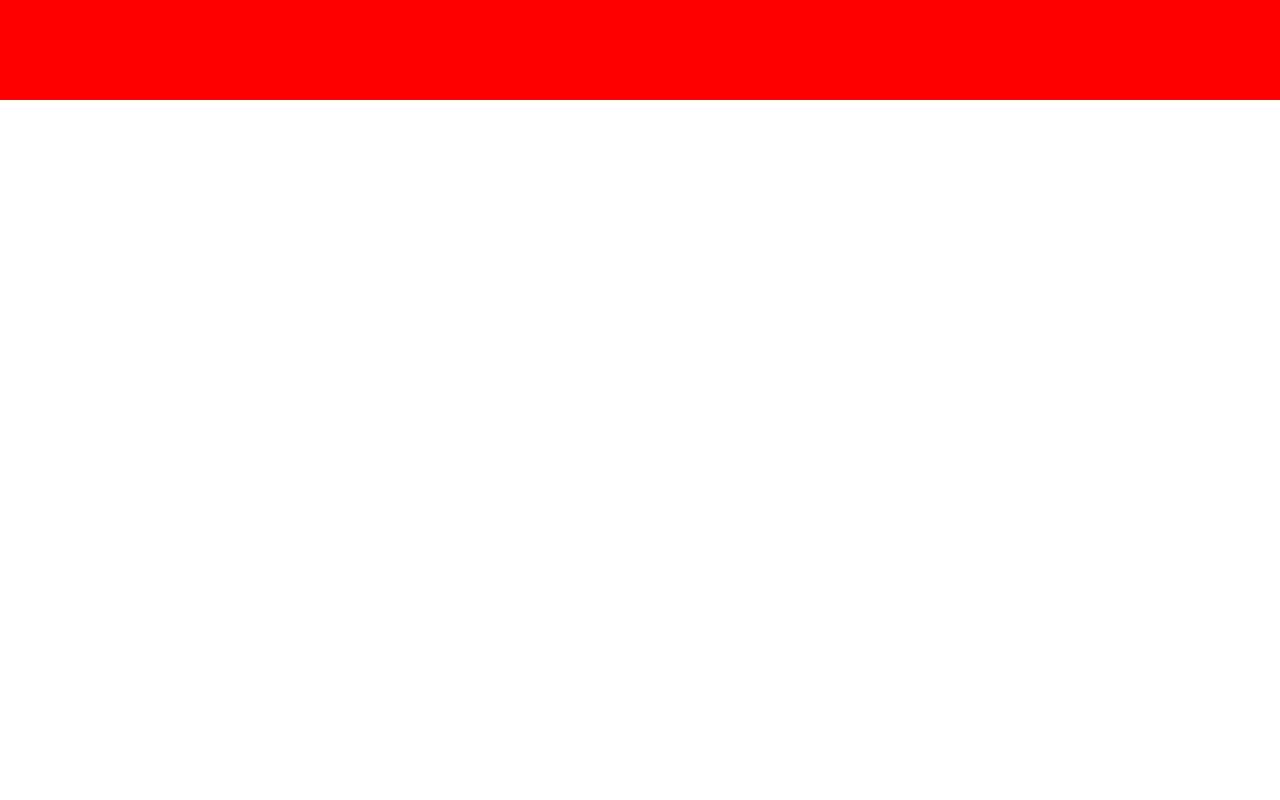
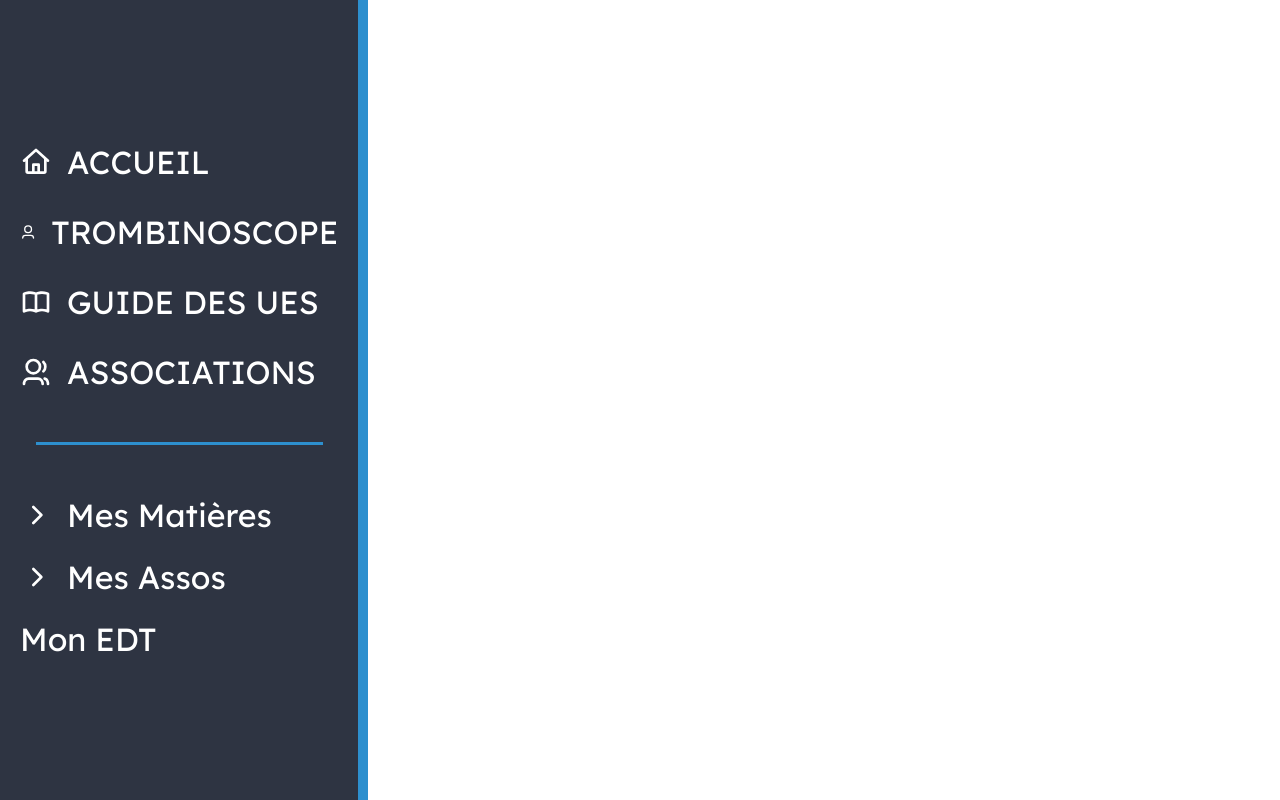
Before and after one commit to ungdev/etu-utt-front, a Next.js app: page / in a window 1280 px wide. Built offline with nearby package versions, Linux system fonts and the light colour scheme.

Commit message:
fix: add script and style

```diff
--- a/src/components/Navbar.module.scss
+++ b/src/components/Navbar.module.scss
@@ -1,39 +1,88 @@
+@import '@/variables.scss';
+
 .navbar {
   .menuing {
     position: relative;
-    height: 100px;
-    background-color: red;
-    overflow-y: hidden;
-    font-size: 3rem;
+    display: flex;
+    flex-flow: column wrap;
+    justify-content: center;
+    align-items: start;
+    height: 100vh;
+    width: 28%;
+    max-width: 450px;
+    background-color: $ung-dark-grey;
+    overflow-x: hidden;
+    font-size: 2rem;
+    color: white;
+    border-right: 10px solid $ung-light-blue;
 
-    .menus {
-      height: 100%;
+    a {
+      color: white;
+      text-decoration: none;
+    }
+
+    .button {
       display: flex;
-      overflow-x: hidden;
+      flex-flow: column nowrap;
+      width: 100%;
+      padding: 15px 20px;
+      box-sizing: border-box;
 
-      .menuButton {
-        transition: transform 0.3s ease-in-out;
+      &.link {
+      }
 
-        &.right {
-          transform: translateX(var(--selected-button-right));
+      &.category {
+        user-select: none;
+        cursor: pointer;
+        transition: all 0.25s ease-in-out;
+        max-height: 100%;
+        will-change: max-height;
+        overflow: hidden;
+        position: relative;
+        justify-content: start;
+
+        &.containerOpen .buttonContent svg {
+          transform: rotate(90deg);
         }
 
-        &.left,
-        &.selected {
-          transform: translateX(calc(-1 * var(--selected-button-left)));
+        &.containerClose {
+          max-height: calc(2rem + 30px);
         }
       }
+
+      .buttonContent {
+        display: flex;
+        flex-flow: row nowrap;
+        overflow-x: hidden;
+        text-overflow: ellipsis;
+        white-space: nowrap;
+        align-items: center;
+        gap: 15px;
+        flex: 1 0 auto;
+
+        svg {
+          height: 2rem;
+          transition: transform 0.25s ease-in-out;
+        }
+        .name {
+          text-transform: uppercase;
+        }
+      }
+      .indent-2 {
+        padding-left: 25px;
+      }
     }
-    .submenus {
-      position: absolute;
-      bottom: 100%;
-      display: flex;
-      transition: all 0.3s ease-in-out;
-      left: var(--left);
-      height: 100%;
 
-      &.visible {
-        bottom: 0;
+    .separator {
+      margin: 35px 0;
+      background-color: $ung-light-blue;
+      width: 80%;
+      align-self: center;
+      box-sizing: border-box;
+      height: 3px;
+
+      & ~ .button .name {
+        text-transform: unset;
       }
     }
   }
--- a/src/components/Navbar.tsx
+++ b/src/components/Navbar.tsx
@@ -1,8 +1,9 @@
 'use client';
 import { useAppSelector } from '@/lib/hooks';
 import styles from './Navbar.module.scss';
-import { CSSProperties, useEffect, useRef, useState } from 'react';
+import { useState } from 'react';
 import { getMenu } from '@/module/navbar';
+import Link from 'next/link';
 
 /**
  * The type defining all possible properties for a menu item
@@ -38,81 +39,46 @@ export type MenuItem<IncludeIcons extends boolean = boolean> = (IncludeIcons ext
  * Il supporte également le fait d'être modifié pendant que l'utilisateur est sur la page.
  * */
 export default function Navbar() {
-  const [selectedMenu, setSelectedMenu] = useState(-1);
+  const [selectedMenuName, setSelectedMenuName] = useState<string>('');
   const menuItems = useAppSelector(getMenu);
-  const menuItemsRef = menuItems.map(() => useRef<HTMLDivElement>(null));
 
-  useEffect(() => {
-    if (menuItems.length < menuItemsRef.length) {
-      // An item was removed
-    } else if (menuItems.length === menuItemsRef.length) {
-      // An item was modified
-    } else {
-      // An item was added
-    }
-  }, [menuItems]);
+  const toggleSelected = (itemName: string) => {
+    if (selectedMenuName.startsWith(itemName)) setSelectedMenuName(itemName.split(',').slice(0, -1).join());
+    else setSelectedMenuName(itemName);
+  };
 
-  /*
-
-  const selectedButtonTransform = selectedButtonRef.current
-    ? window.getComputedStyle(selectedButtonRef.current!).transform
-    : 'none';
-  const selectedButtonLeft = selectedButtonRef.current
-    ? selectedButtonRef.current?.getBoundingClientRect().left -
-      (selectedButtonTransform === 'none'
-        ? 0
-        : parseInt(selectedButtonTransform.match(/matrix.*\((.+)\)/)![1].split(', ')[4]))
-    : undefined;
-
-  const cssVariables = selectedButtonRef.current
-    ? ({
-        '--selected-button-left': `${selectedButtonLeft}px`,
-        '--selected-button-right': `${
-          window.innerWidth - (selectedButtonLeft! + selectedButtonRef.current?.clientWidth)
-        }px`,
-      } as CSSProperties)
-    : {};
-
-  const menusComponent = menu.map((menu, i) =>
-    menu.path ? (
-      <div
-        className={`${styles.menuButton} ${
-          mainMenuVisible ? '' : selectedMenu < i ? styles.right : selectedMenu > i ? styles.left : styles.selected
-        }`}
-        style={cssVariables}
-        key={`menu-${i}`}>
-        <Link href={menu.path}>{menu.name}</Link>
-      </div>
+  const inflateButton = (item: MenuItem, after: string = '') => {
+    return 'path' in item ? (
+      <Link href={item.path as string} className={`${styles.button} ${styles.link}`}>
+        <div className={`${styles.buttonContent} ${styles['indent-' + after.split(',').length]}`}>
+          {'icon' in item ? item.icon() : ''}
+          <div className={styles.name}>{item.name}</div>
+        </div>
+      </Link>
     ) : (
       <div
-        className={`${styles.menuButton} ${
-          mainMenuVisible ? '' : selectedMenu < i ? styles.right : selectedMenu > i ? styles.left : styles.selected
-        }`}
-        style={cssVariables}
-        onClick={() => mainMenuVisible && [setSelectedMenu(i)] && setMainMenuVisible(false)}
-        ref={buttonRefs[i]}
-        key={`menu-${i}`}>
-        {menu.name}
+        className={`${styles.button} ${styles.category} ${
+          selectedMenuName.startsWith([after, item.name].join()) ? styles.containerOpen : styles.containerClose
+        }`}>
+        <div
+          className={`${styles.buttonContent} ${styles['indent-' + after.split(',').length]}`}
+          onClick={() => toggleSelected([after, item.name].join())}>
+          {'icon' in item ? item.icon() : ''}
+          <div className={styles.name}>{item.name}</div>
+        </div>
+        <div className={styles.buttonChildrenContainer}>
+          {item.submenus.map((item) => inflateButton(item, [after, item.name].join()))}
+        </div>
       </div>
-    ),
-  );
+    );
+  };
 
-  const submenusComponent = menu[selectedMenu].submenus?.map((submenu, i) => (
-    <div key={`submenu-${i}`}>
-      <Link href={submenu.path!}>{submenu.name}</Link>
-    </div>
-  ));
-
-  */
   return (
     <div className={styles.navbar}>
       <div className={styles.menuing}>
-        {/* <div className={`${styles.menus}`}>{menusComponent}</div>
-        <div
-          className={`${styles.submenus} ${!mainMenuVisible ? styles.visible : ''}`}
-          style={{ '--left': `${selectedButtonRef.current?.clientWidth}px` } as CSSProperties}>
-          {submenusComponent}
-        </div> */}
+        {menuItems.items.slice(0, menuItems.seperator).map((item) => inflateButton(item))}
+        <div className={styles.separator} />
+        {menuItems.items.slice(menuItems.seperator).map((item) => inflateButton(item))}
       </div>
     </div>
   );
--- a/src/global.scss
+++ b/src/global.scss
@@ -1,8 +1,6 @@
+@import url('https://fonts.googleapis.com/css2?family=Lexend:wght@300;400;600&display=swap');
+
 body {
   margin: 0;
-
-  $ung-light-blue: #2d8fce;
-  $ung-lught-grey: #444c5f;
-  $ung-dark-grey: #2e3442;
-  $blue: #2d8fce;
+  font-family: Lexend, Tahoma, Geneva, Verdana, sans-serif;
 }
--- /dev/null
+++ b/src/icons/Book.tsx
@@ -0,0 +1,7 @@
+import React from 'react';
+
+export default () => (
+  <svg xmlns="http://www.w3.org/2000/svg" fill="currentColor" viewBox="0 0 24 24" stroke="none">
+    <path d="M4 6.633c.14-.056.308-.118.503-.181A9.77 9.77 0 0 1 7.5 6a9.77 9.77 0 0 1 2.997.452c.195.063.363.125.503.181v10.88A11.817 11.817 0 0 0 7.5 17c-1.46 0-2.649.248-3.5.513V6.633zm8-1.748a9.257 9.257 0 0 0-.888-.337A11.769 11.769 0 0 0 7.5 4c-1.526 0-2.755.271-3.612.548a8.889 8.889 0 0 0-1.001.389 5.905 5.905 0 0 0-.357.18l-.025.014-.009.005-.003.002h-.001c-.002.002-.247.147-.002.002A1 1 0 0 0 2 6v13a1 1 0 0 0 1.51.86l-.005.003h.001l.002-.001.001-.001.037-.02c.037-.02.098-.05.182-.09.17-.078.43-.188.775-.3A9.77 9.77 0 0 1 7.5 19a9.77 9.77 0 0 1 2.997.451 6.9 6.9 0 0 1 .775.3 3.976 3.976 0 0 1 .223.112m0 0h-.001l-.002-.001-.001-.001c.314.185.704.185 1.018 0l.037-.02c.037-.02.098-.05.182-.09a6.9 6.9 0 0 1 .775-.3A9.77 9.77 0 0 1 16.5 19a9.77 9.77 0 0 1 2.997.451 6.9 6.9 0 0 1 .775.3 3.976 3.976 0 0 1 .219.11A1 1 0 0 0 22 19V6a1 1 0 0 0-.49-.86l-.002-.001h-.001l-.003-.003-.01-.005-.024-.014a5.883 5.883 0 0 0-.357-.18 8.897 8.897 0 0 0-1-.389A11.769 11.769 0 0 0 16.5 4c-1.525 0-2.755.271-3.612.548a9.112 9.112 0 0 0-.888.337m8 1.748v10.88A11.817 11.817 0 0 0 16.5 17c-1.46 0-2.649.248-3.5.513V6.633c.14-.056.308-.118.503-.181A9.77 9.77 0 0 1 16.5 6a9.77 9.77 0 0 1 2.997.452c.195.063.363.125.503.181zm.49.228l.005.002h-.001l-.003-.002zm0 13l.004.002-.002-.002" />
+  </svg>
+);
--- /dev/null
+++ b/src/icons/Caret.tsx
@@ -0,0 +1,7 @@
+import React from 'react';
+
+export default () => (
+  <svg xmlns="http://www.w3.org/2000/svg" fill="currentColor" viewBox="0 0 24 24" stroke="none">
+    <path d="M9.293 18.707a1 1 0 0 1 0-1.414L14.586 12 9.293 6.707a1 1 0 0 1 1.414-1.414l6 6a1 1 0 0 1 0 1.414l-6 6a1 1 0 0 1-1.414 0z" />
+  </svg>
+);
--- a/src/icons/Home.tsx
+++ b/src/icons/Home.tsx
@@ -1,21 +1,7 @@
 import React from 'react';
 
-type Params = {
-  width: number;
-};
-
-export default ({ width = 1.5 }: Params) => (
-  <svg
-    xmlns="http://www.w3.org/2000/svg"
-    fill="none"
-    viewBox="0 0 24 24"
-    strokeWidth={width}
-    stroke="currentColor"
-    className="w-6 h-6">
-    <path
-      strokeLinecap="round"
-      strokeLinejoin="round"
-      d="M2.25 12l8.954-8.955c.44-.439 1.152-.439 1.591 0L21.75 12M4.5 9.75v10.125c0 .621.504 1.125 1.125 1.125H9.75v-4.875c0-.621.504-1.125 1.125-1.125h2.25c.621 0 1.125.504 1.125 1.125V21h4.125c.621 0 1.125-.504 1.125-1.125V9.75M8.25 21h8.25"
-    />
+export default () => (
+  <svg xmlns="http://www.w3.org/2000/svg" fill="currentColor" viewBox="0 0 24 24" stroke="none">
+    <path d="M11.336 2.253a1 1 0 0 1 1.328 0l9 8a1 1 0 0 1-1.328 1.494L20 11.45V19a2 2 0 0 1-2 2H6a2 2 0 0 1-2-2v-7.55l-.336.297a1 1 0 0 1-1.328-1.494l9-8zM6 9.67V19h3v-5a1 1 0 0 1 1-1h4a1 1 0 0 1 1 1v5h3V9.671l-6-5.333-6 5.333zM13 19v-4h-2v4h2z" />
   </svg>
 );
--- /dev/null
+++ b/src/icons/User.tsx
@@ -0,0 +1,7 @@
+import React from 'react';
+
+export default () => (
+  <svg xmlns="http://www.w3.org/2000/svg" fill="currentColor" viewBox="0 0 24 24" stroke="none">
+    <path d="M12 4a4 4 0 1 0 0 8 4 4 0 0 0 0-8zM6 8a6 6 0 1 1 12 0A6 6 0 0 1 6 8zm2 10a3 3 0 0 0-3 3 1 1 0 1 1-2 0 5 5 0 0 1 5-5h8a5 5 0 0 1 5 5 1 1 0 1 1-2 0 3 3 0 0 0-3-3H8z" />
+  </svg>
+);
--- /dev/null
+++ b/src/icons/Users.tsx
@@ -0,0 +1,7 @@
+import React from 'react';
+
+export default () => (
+  <svg xmlns="http://www.w3.org/2000/svg" fill="currentColor" viewBox="0 0 24 24" stroke="none">
+    <path d="M10 4a4 4 0 1 0 0 8 4 4 0 0 0 0-8zM4 8a6 6 0 1 1 12 0A6 6 0 0 1 4 8zm12.828-4.243a1 1 0 0 1 1.415 0 6 6 0 0 1 0 8.486 1 1 0 1 1-1.415-1.415 4 4 0 0 0 0-5.656 1 1 0 0 1 0-1.415zm.702 13a1 1 0 0 1 1.212-.727c1.328.332 2.169 1.18 2.652 2.148.468.935.606 1.98.606 2.822a1 1 0 1 1-2 0c0-.657-.112-1.363-.394-1.928-.267-.533-.677-.934-1.349-1.102a1 1 0 0 1-.727-1.212zM6.5 18C5.24 18 4 19.213 4 21a1 1 0 1 1-2 0c0-2.632 1.893-5 4.5-5h7c2.607 0 4.5 2.368 4.5 5a1 1 0 1 1-2 0c0-1.787-1.24-3-2.5-3h-7z" />
+  </svg>
+);
--- a/src/module/navbar.ts
+++ b/src/module/navbar.ts
@@ -1,67 +1,101 @@
 import { MenuItem } from '@/components/Navbar';
+import Book from '@/icons/Book';
+import Caret from '@/icons/Caret';
 import Home from '@/icons/Home';
+import User from '@/icons/User';
+import Users from '@/icons/Users';
 import { type Action, createSlice, type PayloadAction } from '@reduxjs/toolkit';
 import { AppDispatch, RootState } from 'src/lib/store';
 
 export const userSlice = createSlice({
   name: 'navbar',
   reducers: {
-    addItem: (state, action: PayloadAction<MenuItem>) => [...state, action.payload],
+    addItem: (state, action: PayloadAction<MenuItem>) => {
+      state.items = [...state.items, action.payload];
+    },
     addItemBefore: (state, action: PayloadAction<{ item: MenuItem; before: string }>) => {
-      let index = state.findIndex(({ name }) => name === action.payload.before);
-      if (index < 0) index = state.length;
-      state.splice(index, 0, action.payload.item);
+      let index = state.items.findIndex(({ name }) => name === action.payload.before);
+      if (index < 0) index = state.items.length;
+      state.items.splice(index, 0, action.payload.item);
     },
     addItemAfter: (state, action: PayloadAction<{ item: MenuItem; after: string }>) => {
-      let index = state.findIndex(({ name }) => name === action.payload.after);
-      if (index < 0) index = state.length;
-      state.splice(index + 1, 0, action.payload.item);
+      let index = state.items.findIndex(({ name }) => name === action.payload.after);
+      if (index < 0) index = state.items.length;
+      state.items.splice(index + 1, 0, action.payload.item);
     },
     replaceItem: (state, action: PayloadAction<{ item: MenuItem; search: string }>) => {
-      let index = state.findIndex(({ name }) => name === action.payload.search);
-      if (index < 0) index = state.length;
-      state.splice(index, 1, action.payload.item);
+      let index = state.items.findIndex(({ name }) => name === action.payload.search);
+      if (index < 0) index = state.items.length;
+      state.items.splice(index, 1, action.payload.item);
     },
     removeItem: (state, action: PayloadAction<string>) => {
-      let index = state.findIndex(({ name }) => name === action.payload);
-      state.splice(index, 1);
+      let index = state.items.findIndex(({ name }) => name === action.payload);
+      state.items.splice(index, 1);
+    },
+    moveSeparator: (state, action: PayloadAction<number>) => {
+      state.seperator = action.payload;
     },
   },
-  initialState: <MenuItem<boolean>[]>[
+  initialState: <{ items: MenuItem<boolean>[]; seperator: number }>{
+    items: [
       {
         icon: Home,
         name: 'Accueil',
         path: '/',
       },
       {
+        icon: User,
         name: 'Trombinoscope',
         path: '/users',
       },
       {
-      icon: Home,
+        icon: Book,
         name: 'Guide des ues',
         path: '/ues',
       },
       {
+        icon: Users,
         name: 'Associations',
         path: '/assos',
       },
       {
+        icon: Caret,
         name: 'Mes Matières',
-      submenus: [],
+        submenus: [
+          {
+            name: 'IF01',
+            path: '/ue/if01',
           },
           {
+            name: 'SY04',
+            path: '/ue/sy04',
+          },
+        ],
+      },
+      {
+        icon: Caret,
         name: 'Mes Assos',
-      submenus: [],
+        submenus: [
+          {
+            name: 'UNG',
+            path: '/assos/ung',
+          },
+          {
+            name: 'BDE',
+            path: '/assos/bde',
+          },
+        ],
       },
       {
         name: 'Mon EDT',
         path: '/user/schedule',
       },
     ],
+    seperator: 4,
+  },
 });
 
-const { addItem, addItemAfter, addItemBefore, replaceItem, removeItem } = userSlice.actions;
+const { addItem, addItemAfter, addItemBefore, replaceItem, removeItem, moveSeparator } = userSlice.actions;
 
 export const addMenuItem = (item: MenuItem) =>
   ((dispatch: AppDispatch) => {
@@ -88,6 +122,11 @@ export const removeMenuItem = (itemName: string) =>
     dispatch(removeItem(itemName));
   }) as unknown as Action;
 
+export const setAlwaysVisibleCount = (count: number) =>
+  ((dispatch: AppDispatch) => {
+    dispatch(moveSeparator(count));
+  }) as unknown as Action;
+
 export const getMenu = (state: RootState) => state.navbar;
 
 export default userSlice.reducer;
--- /dev/null
+++ b/src/variables.scss
@@ -0,0 +1,4 @@
+$ung-light-blue: #2d8fce;
+$ung-light-grey: #444c5f;
+$ung-dark-grey: #2e3442;
+$blue: #2d8fce;
```
Lines whose indentation alone changed are shown as unchanged.
